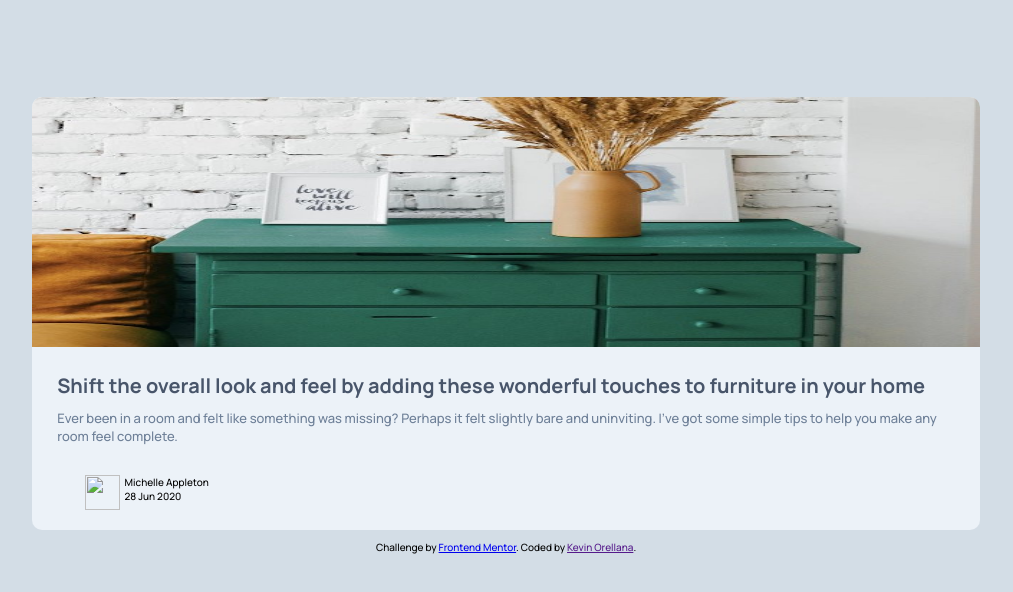
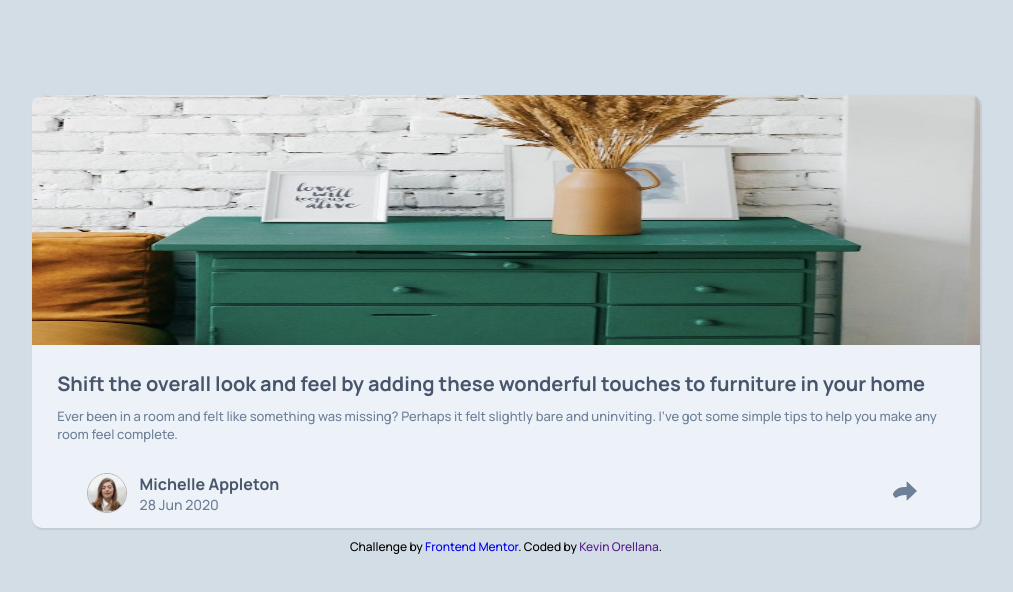
Before and after one commit to orellana179/github.io.previewArticle, a plain HTML site: page index.html in a window 1280 px wide. Shown: the whole page, without its empty margins (134-1147 px from the left). Drawn offline with Linux system fonts and the light colour scheme.

Commit message:
Added styles a section of user-info

```diff
--- a/css/index.css
+++ b/css/index.css
@@ -31,6 +31,7 @@ main{
     place-self: center;
     border-radius: 10px;
     background-color: var(--Light-Grayish-Blue);
+    box-shadow: 1px 1px 1px 1px rgb(195, 204, 212);
 }
 .article-image{
     width: 100%;
@@ -56,14 +57,50 @@ main{
     display: grid;
     width: 90%;
     place-self: center;
-    grid-template-columns: 40px 1fr 40px;
+    grid-template-columns: 45px 1fr 40px;
     padding: 5px;
     height: 60px;
+    grid:10px;
 }
 .user-image{
+    width: 40px;
+    height: 40px;
+    border-radius: 50%;
+    justify-self: center;
+    border:0.5px solid rgb(187, 180, 180);
+}
+.user-dates{
+    padding: 0 10px;
+}
+.user-dates__name{
+    color: var(--Very-Dark-Grayish-Blue);
+    font-size: 1.6rem;
+    font-weight: 700;
+}
+.user-dates__date{
+    color: var(--Desaturated-Dark-Blue);
+    font-size: 1.4rem;
+}
+.user-share{
+    display: grid;
     width: 35px;
     height: 35px;
+    border-radius: 50%;
+    place-items: center;
+}
+.user-share:hover{
+    cursor: pointer;
+    background-color: rgb(187, 180, 180);
+}
+.share-image{
+    width: 25px;
+    height: 20px;
+    border-radius: 50%;
 }
 .attribution{
     place-self: center;
+    font-size: 1.2rem;
 }
+.attribution a{
+    text-decoration: none;
+}
--- a/index.html
+++ b/index.html
@@ -28,13 +28,13 @@
                 </p>
             </div>
             <div class="article-info__user">
-                <img src="" alt="" class="user-image">
+                <img src="images/avatar-michelle.jpg" alt="Image of Michelle Appleton" class="user-image">
                 <div class="user-dates">
                     <p class="user-dates__name">Michelle Appleton</p>
                     <p class="user-dates__date">28 Jun 2020</p>
                 </div>
                 <div class="user-share">
-                    <img src="" alt="" class="share">
+                    <img src="images/icon-share.svg" alt="Icon share" class="share-image">
                 </div>
             </div>
         </article>
```
